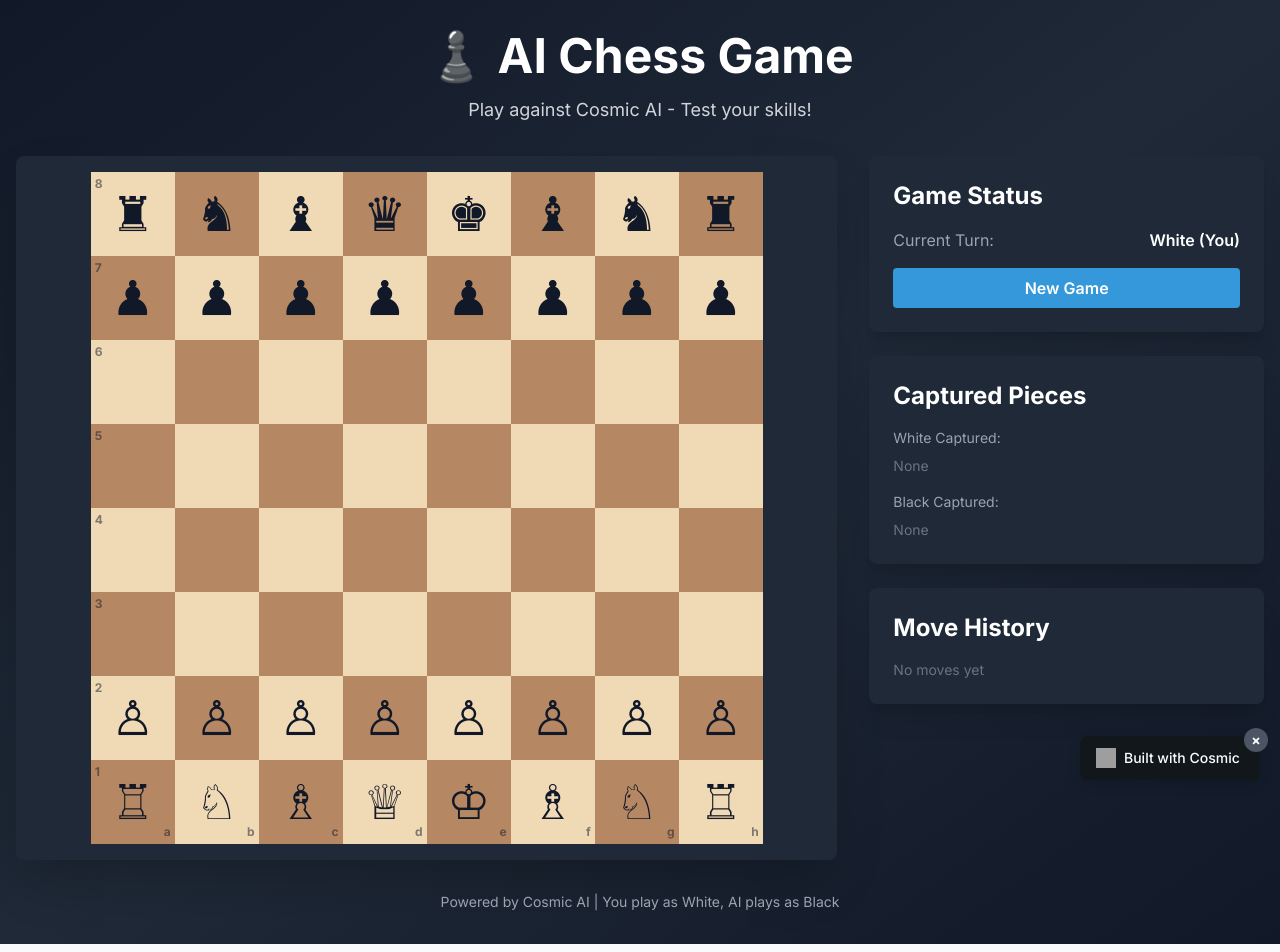
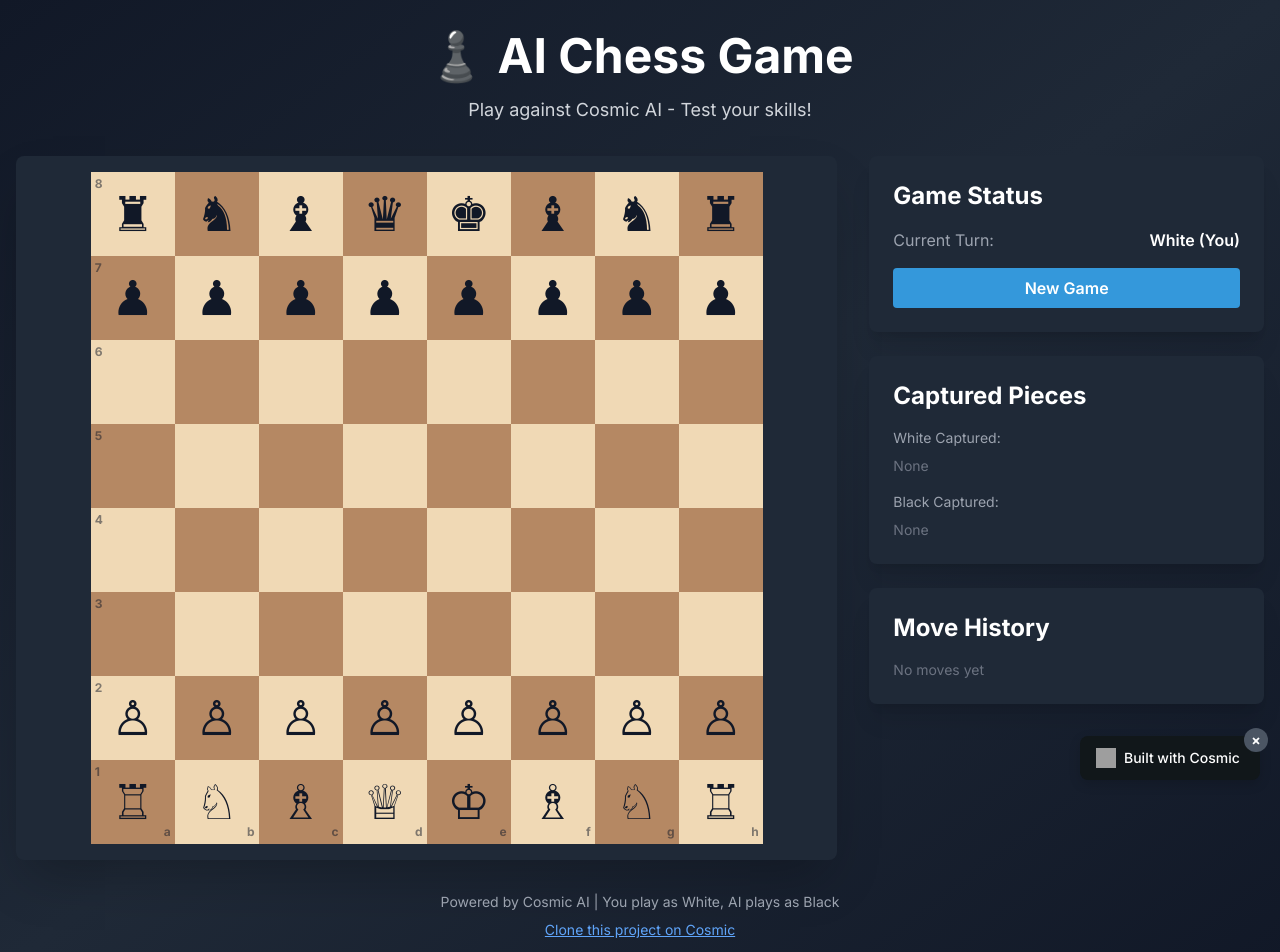
Before and after one commit to cosmic-community/ai-chess-game, a Next.js app: page / in a window 1280 px wide. Shown: the top 952 px of the page. Built offline with nearby package versions, Linux system fonts and the light colour scheme; grey boxes are pictures that could not be loaded.

Commit message:
Add Cosmic community clone link to footer

```diff
--- a/app/page.tsx
+++ b/app/page.tsx
@@ -15,8 +15,18 @@ export default function Home() {
 
         <ChessGame />
 
-        <div className="mt-8 text-center text-gray-400 text-sm">
+        <div className="mt-8 text-center text-gray-400 text-sm space-y-2">
           <p>Powered by Cosmic AI | You play as White, AI plays as Black</p>
+          <p>
+            <a
+              href="https://www.cosmicjs.com/community/projects/ai-chess-game"
+              target="_blank"
+              rel="noopener noreferrer"
+              className="text-blue-400 hover:text-blue-300 transition-colors underline"
+            >
+              Clone this project on Cosmic
+            </a>
+          </p>
         </div>
       </div>
     </main>
```
